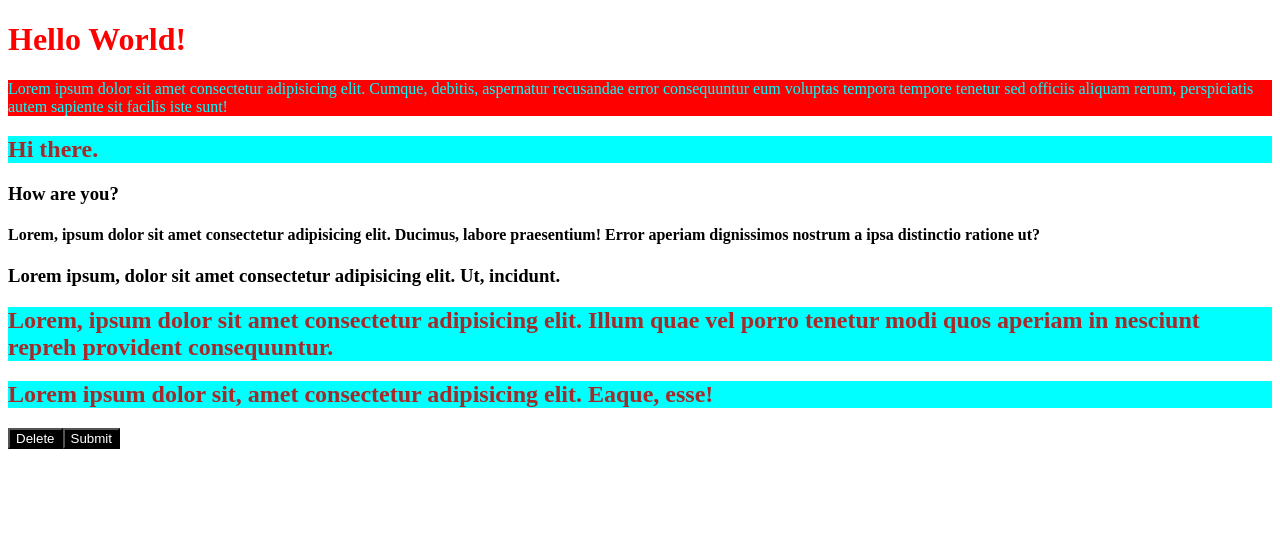
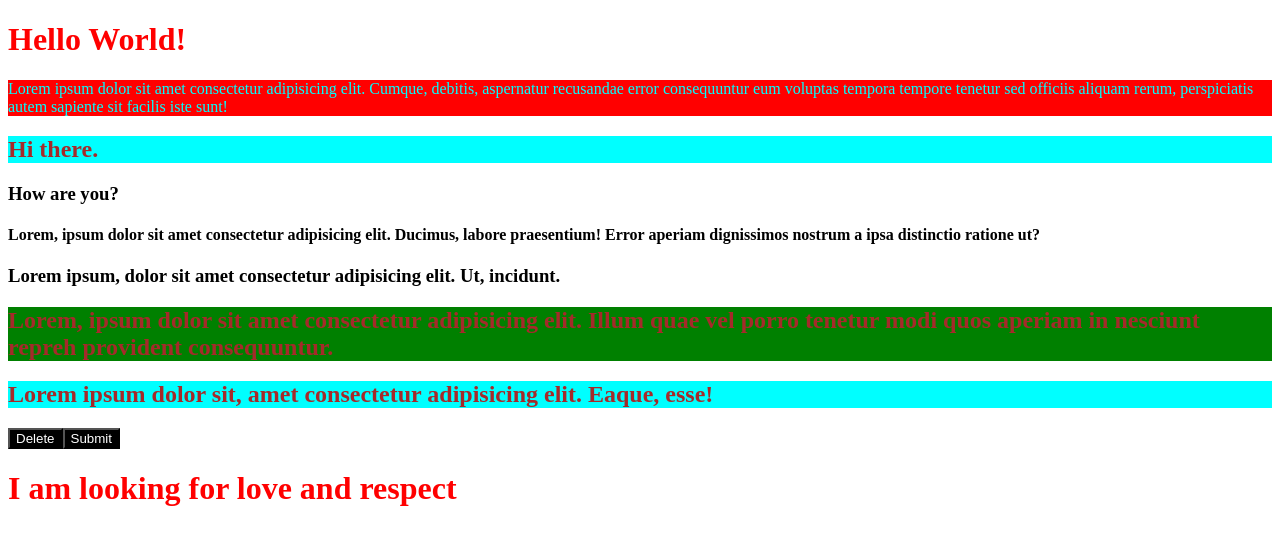
Before and after one commit to Mohimanul2024/emon-fsd, a plain HTML site: page index.html in a window 1280 px wide. Drawn offline with Linux system fonts and the light colour scheme.

Commit message:
upated10

```diff
--- a/index.html
+++ b/index.html
@@ -18,10 +18,11 @@
     <h4>Lorem, ipsum dolor sit amet consectetur adipisicing elit. Ducimus, labore praesentium! Error aperiam dignissimos
         nostrum a ipsa distinctio ratione ut?</h4>
     <h3>Lorem ipsum, dolor sit amet consectetur adipisicing elit. Ut, incidunt.</h3>
-    <h2>Lorem, ipsum dolor sit amet consectetur adipisicing elit. Illum quae vel porro tenetur modi quos aperiam in
+    <h2 id="text">Lorem, ipsum dolor sit amet consectetur adipisicing elit. Illum quae vel porro tenetur modi quos aperiam in
         nesciunt repreh provident consequuntur.</h2>
     <h2>Lorem ipsum dolor sit, amet consectetur adipisicing elit. Eaque, esse!</h2>
     <button>Delete</button><button>Submit</button>
+    <h1>I am looking for love and respect</h1>
 </body>
 
 </html>
--- a/style.css
+++ b/style.css
@@ -13,3 +13,6 @@ button{
     background: #000;
     color: white;
 }
+#text{
+    background: green;
+}
```
